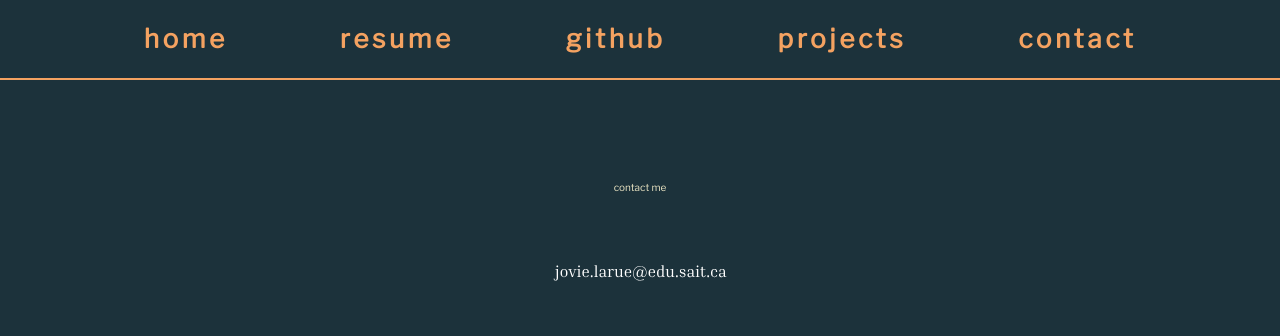
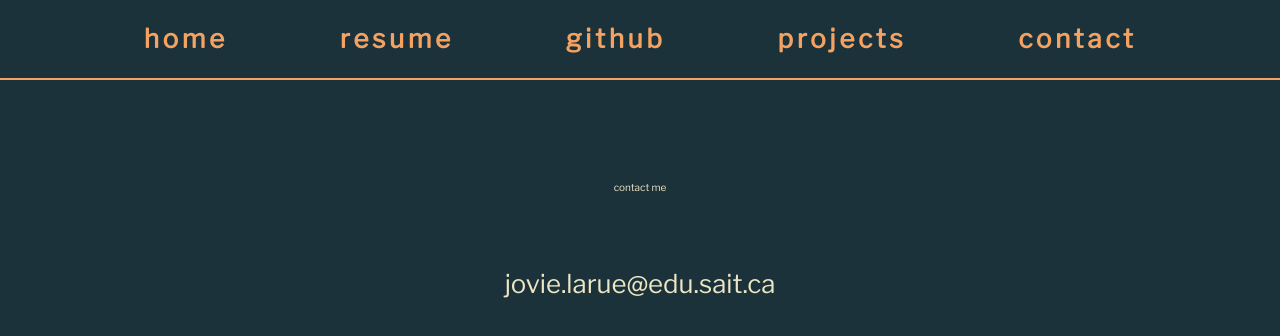
Before and after one commit to jovielarue/portfolio, a React (Vite) app: page /contact in a window 1280 px wide. Shown: the top 336 px of the page. Built offline with nearby package versions, Linux system fonts and the light colour scheme; a web font is replaced by a local one.

Commit message:
Fix: front page text size was too large

```diff
--- a/src/App.css
+++ b/src/App.css
@@ -258,7 +258,7 @@ header a:hover {
   letter-spacing: 0.1ch;
   word-spacing: 0.5ch;
   text-align: left;
-  font-size: calc(var(--h1) * 2.5);
+  font-size: calc(var(--h1) * 2);
   font-weight: bolder;
 }
 
@@ -529,3 +529,7 @@ p {
   padding: 2rem;
   margin-bottom: 5rem;
 }
+
+.contact-email {
+  color: var(--text);
+}
--- a/src/components/Contact.jsx
+++ b/src/components/Contact.jsx
@@ -1,11 +1,9 @@
-import emailSvg from "../../assets/email.svg";
-
 export default function Contact() {
   return (
     <>
       <h1 className={"contact-header"}>contact me</h1>
-      <a href={"mailto:jovie.larue@edu.sait.ca"}>
-        <img src={emailSvg} />
+      <a className={"contact-email"} href={"mailto:jovie.larue@edu.sait.ca"}>
+        <p className={"contact-email"}>jovie.larue@edu.sait.ca</p>
       </a>
     </>
   );
```
Also changed, not shown: assets/email.svg (deleted).
